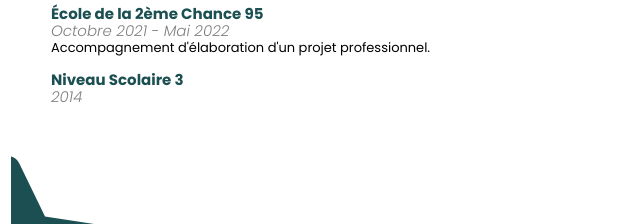
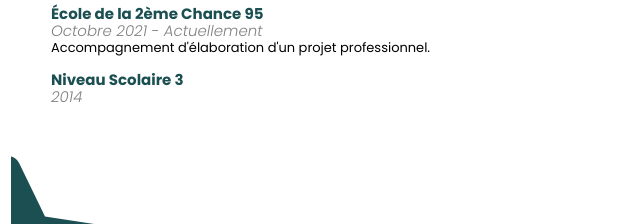
Before and after one commit to Alexioos95/Portfolio, a plain HTML site: page cv.html in a window 1280 px wide. Shown: the part 1016-1240 px from the top of the page, 249-889 px from the left. Drawn offline with nearby package versions, Linux system fonts and the light colour scheme; a web font is replaced by a local one.

Commit message:
Update cv.html

```diff
--- a/cv.html
+++ b/cv.html
@@ -150,7 +150,7 @@
                         </li>
                         <li>
                             <h4>École de la 2ème Chance 95</h4>
-                            <span class="span-date">Octobre 2021 - Mai 2022</span>
+                            <span class="span-date">Octobre 2021 - Actuellement</span>
                             <p>Accompagnement d'élaboration d'un projet professionnel.</p>
                         </li>
                         <li>
```
